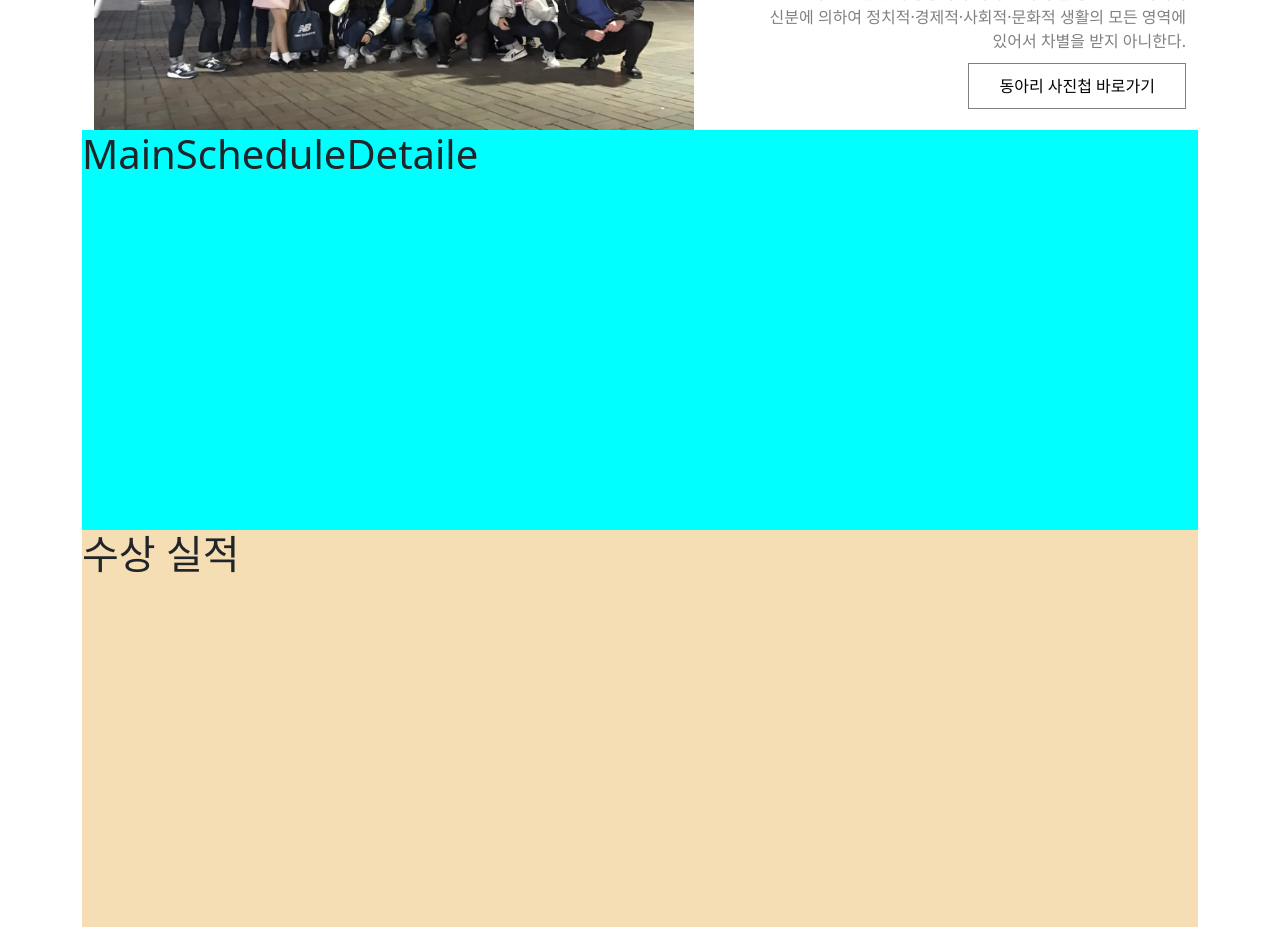
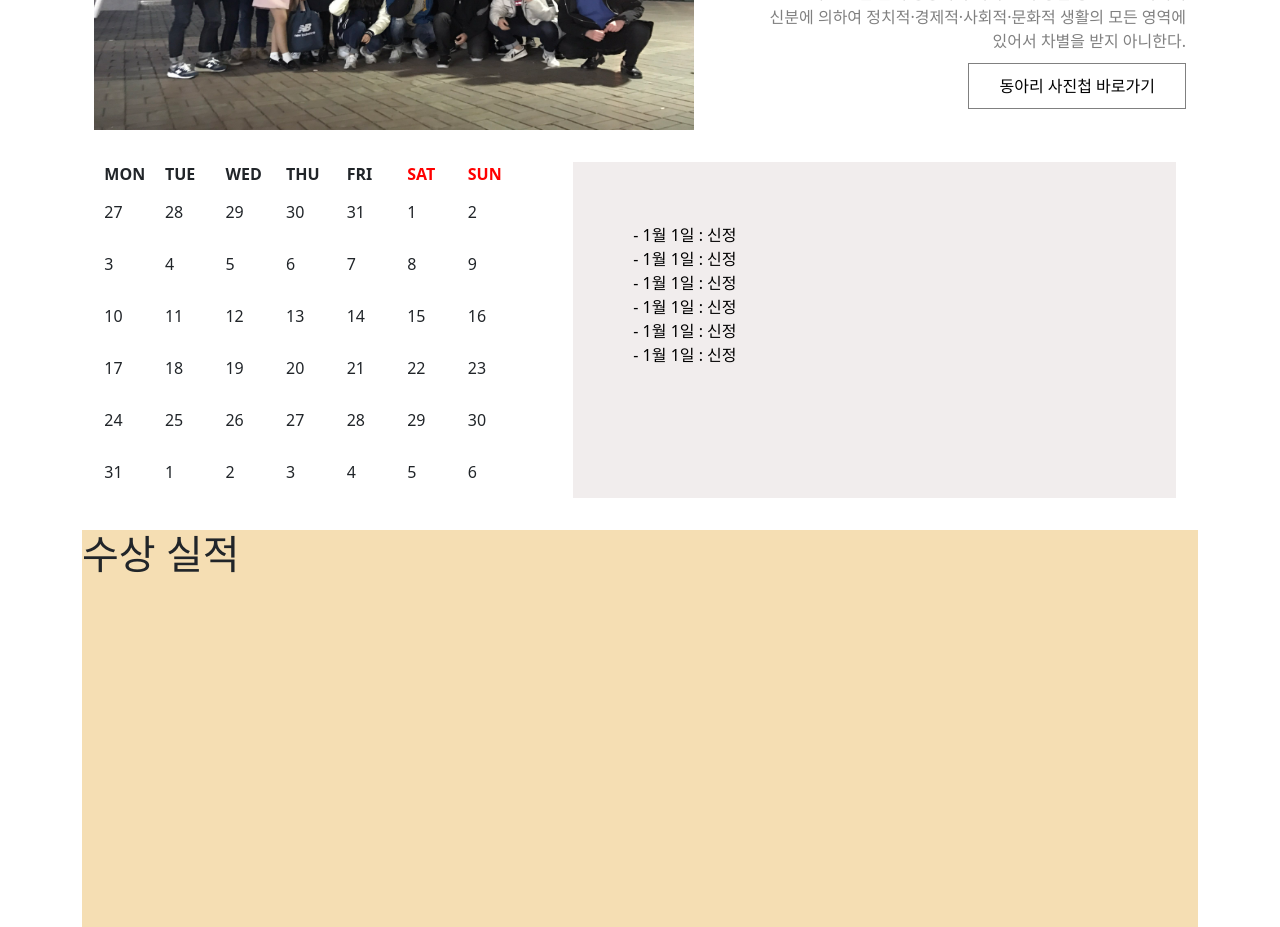
Before and after one commit to SAMMaru5/SAMMaruClient, a React (Create React App) app: page / in a window 1280 px wide. Shown: the part 1800-2727 px from the top of the page. Built offline with nearby package versions, Linux system fonts and the light colour scheme.

Commit message:
Making ScheduleDetail Section

```diff
--- a/src/pages/main/ScheduleDetaile.js
+++ b/src/pages/main/ScheduleDetaile.js
@@ -1,12 +1,93 @@
-import './ScheduleDetaile.scss'
+import "./ScheduleDetaile.scss";
 
 function MainScheduleDetaile() {
-    return (
-        <div className="ScheduleDetaile">
-            <h1>MainScheduleDetaile</h1>
+  return (
+    <div className="ScheduleDetaile">
+      <div className="ScheduleLeft">
+        <table>
+          <thead>
+            <tr>
+              <th>MON</th>
+              <th>TUE</th>
+              <th>WED</th>
+              <th>THU</th>
+              <th>FRI</th>
+              <th className="holiday">SAT</th>
+              <th className="holiday">SUN</th>
+            </tr>
+          </thead>
+          <tbody>
+            <tr>
+              <td className="otherMonth">27</td>
+              <td className="otherMonth">28</td>
+              <td className="otherMonth">29</td>
+              <td className="otherMonth">30</td>
+              <td className="otherMonth">31</td>
+              <td>1</td>
+              <td>2</td>
+            </tr>
+            <tr>
+              <td>3</td>
+              <td>4</td>
+              <td>5</td>
+              <td>6</td>
+              <td>7</td>
+              <td>8</td>
+              <td>9</td>
+            </tr>
+            <tr>
+              <td>10</td>
+              <td>11</td>
+              <td>12</td>
+              <td>13</td>
+              <td>14</td>
+              <td>15</td>
+              <td>16</td>
+            </tr>
+            <tr>
+              <td>17</td>
+              <td>18</td>
+              <td>19</td>
+              <td>20</td>
+              <td>21</td>
+              <td>22</td>
+              <td>23</td>
+            </tr>
+            <tr>
+              <td>24</td>
+              <td>25</td>
+              <td>26</td>
+              <td>27</td>
+              <td>28</td>
+              <td>29</td>
+              <td>30</td>
+            </tr>
+            <tr>
+              <td>31</td>
+              <td className="otherMonth">1</td>
+              <td className="otherMonth">2</td>
+              <td className="otherMonth">3</td>
+              <td className="otherMonth">4</td>
+              <td className="otherMonth">5</td>
+              <td className="otherMonth">6</td>
+            </tr>
+          </tbody>
+        </table>
+      </div>
+      <div className="ScheduleRight">
+        <div className="ScheduleContent">
+          <div className="ScheduleContentText">
+            - 1월 1일 : 신정 <br />
+            - 1월 1일 : 신정 <br />
+            - 1월 1일 : 신정 <br />
+            - 1월 1일 : 신정 <br />
+            - 1월 1일 : 신정 <br />
+            - 1월 1일 : 신정 <br />
+          </div>
         </div>
-
-    )
+      </div>
+    </div>
+  );
 }
 
 export default MainScheduleDetaile;
--- a/src/pages/main/ScheduleDetaile.scss
+++ b/src/pages/main/ScheduleDetaile.scss
@@ -1,5 +1,40 @@
-.ScheduleDetaile{
-    width: 100%;
-    background-color: aqua;
-    height: 400px;
+.ScheduleDetaile {
+  width: 100%;
+  background-color: rgb(255, 255, 255);
+  height: 400px;
+  padding-top: 10px;
+  padding-bottom: 10px;
 }
+.ScheduleLeft {
+  float: left;
+  width: 42%;
+  height: 100%;
+  padding: 2%;
+}
+.ScheduleLeft table {
+  background-color: rgb(255, 255, 255);
+  height: 100%;
+  width: 100%;
+}
+
+.ScheduleLeft table th {
+  width: 10%;
+}
+.holiday {
+  color: red;
+}
+
+.ScheduleRight {
+  float: right;
+  width: 58%;
+  height: 100%;
+  padding: 2%;
+}
+.ScheduleContent {
+  color: black;
+  background-color: rgb(241, 237, 237);
+  height: 100%;
+}
+.ScheduleContentText {
+  padding: 10%;
+}
```
